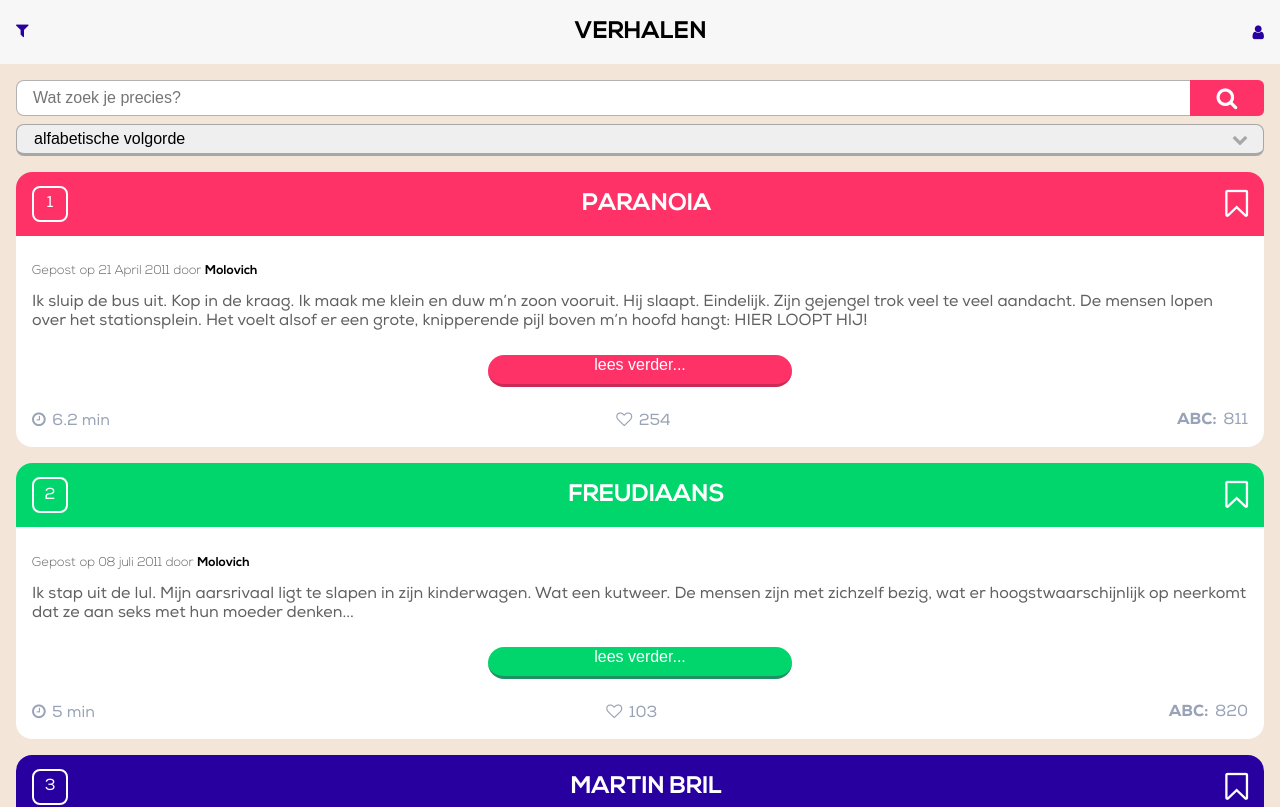
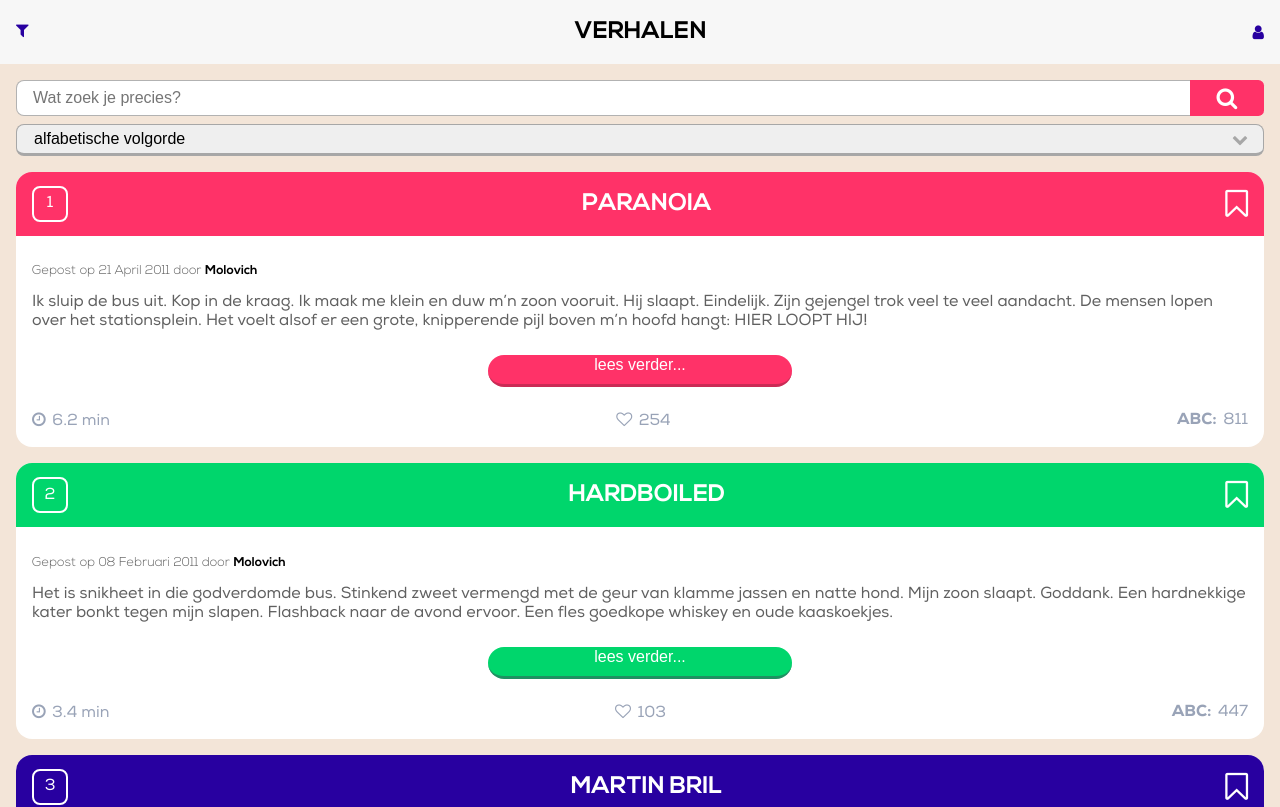
Before and after one commit to 5007110768/projectWeb, a plain HTML site: page index.html in a window 1280 px wide. Shown: the top 807 px of the page. Drawn offline with Linux system fonts and the light colour scheme.

Commit message:
- verhaal 2 aangepast. - comments weggehaald.

```diff
--- a/index.html
+++ b/index.html
@@ -35,7 +35,7 @@
     </form>
     <section class="posts">
         <article>
-            <span class="header lvl1"> <!-- Je hoeft alleen het lvl stuk aan te passen, de header class geeft algemene styling mee -->
+            <span class="header lvl1">
                 <h2>Paranoia</h2>
                 <i class="fa fa-bookmark-o fa-2x" aria-hidden="true"></i>
             </span>
@@ -48,16 +48,15 @@
         </article>
 
         <article>
-            <span class="header lvl2"> <!-- Je hoeft alleen het lvl stuk aan te passen, de header class geeft algemene styling mee -->
-                <h2>Freudiaans</h2>
+            <span class="header lvl2">
+                <h2>Hardboiled</h2>
                 <i class="fa fa-bookmark-o fa-2x" aria-hidden="true"></i>
             </span>
             <section class="post">
-                <h3>Gepost op 08 juli 2011 door <a class="linkGreen" href="index.html">Molovich</a></h3>
-                <p>Ik stap uit de lul. Mijn aarsrivaal ligt te
-                    slapen in zijn kinderwagen. Wat een kutweer. De mensen zijn met zichzelf bezig, wat er hoogstwaarschijnlijk op neerkomt dat ze aan seks met hun moeder denken...</p>
+                <h3>Gepost op 08 Februari 2011 door <a class="linkGreen" href="index.html">Molovich</a></h3>
+                <p>Het is snikheet in die godverdomde bus. Stinkend zweet vermengd met de geur van klamme jassen en natte hond. Mijn zoon slaapt. Goddank. Een hardnekkige kater bonkt tegen mijn slapen. Flashback naar de avond ervoor. Een fles goedkope whiskey en oude kaaskoekjes.</p>
                 <button class="readBtn readGreen">lees verder...</button>
-                <footer class="footerPost"><span class="time"><i class="fa fa-clock-o" aria-hidden="true"></i>5 min</span><span class="likes"><i class="fa fa-heart-o" aria-hidden="true"></i>103</span><span class="wordCount"><span>abc:</span>820</span></footer>
+                <footer class="footerPost"><span class="time"><i class="fa fa-clock-o" aria-hidden="true"></i>3.4 min</span><span class="likes"><i class="fa fa-heart-o" aria-hidden="true"></i>103</span><span class="wordCount"><span>abc:</span>447</span></footer>
             </section>
         </article>
 
```
